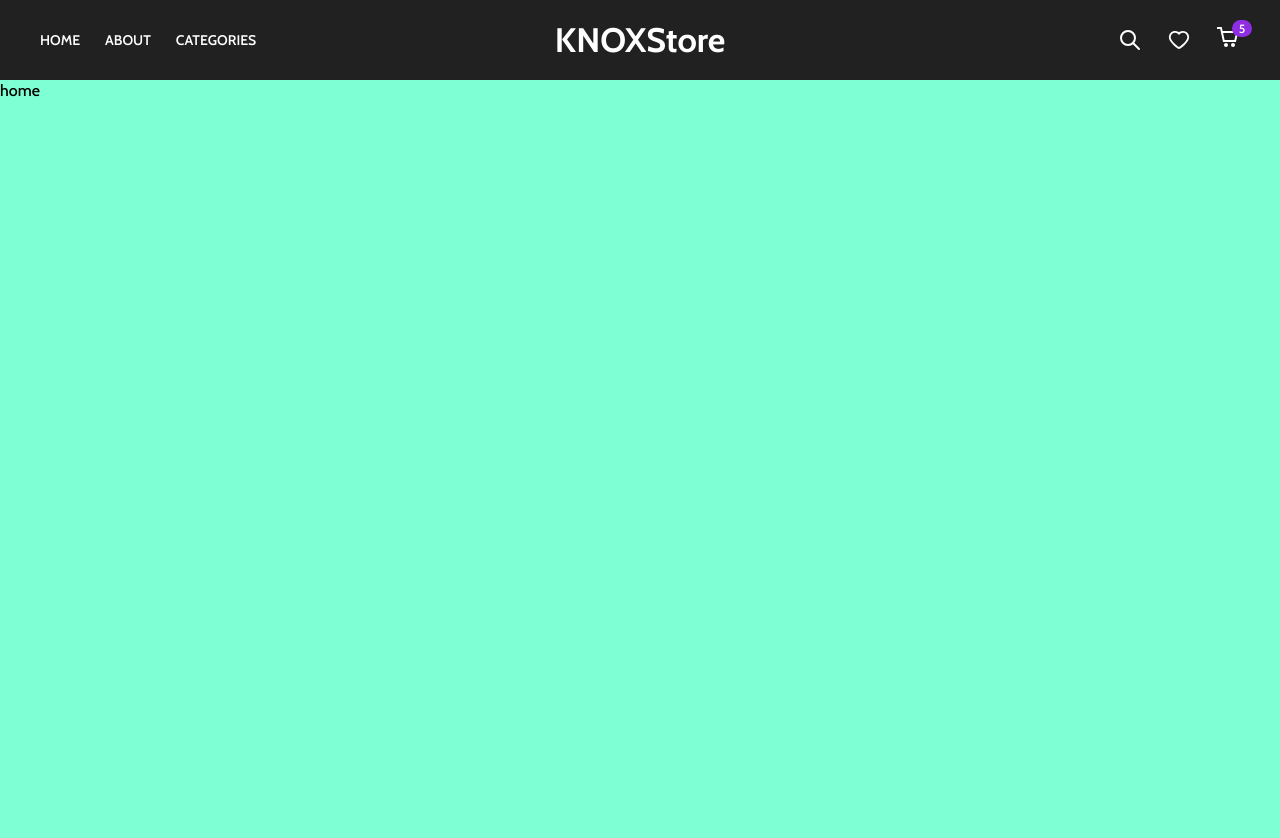
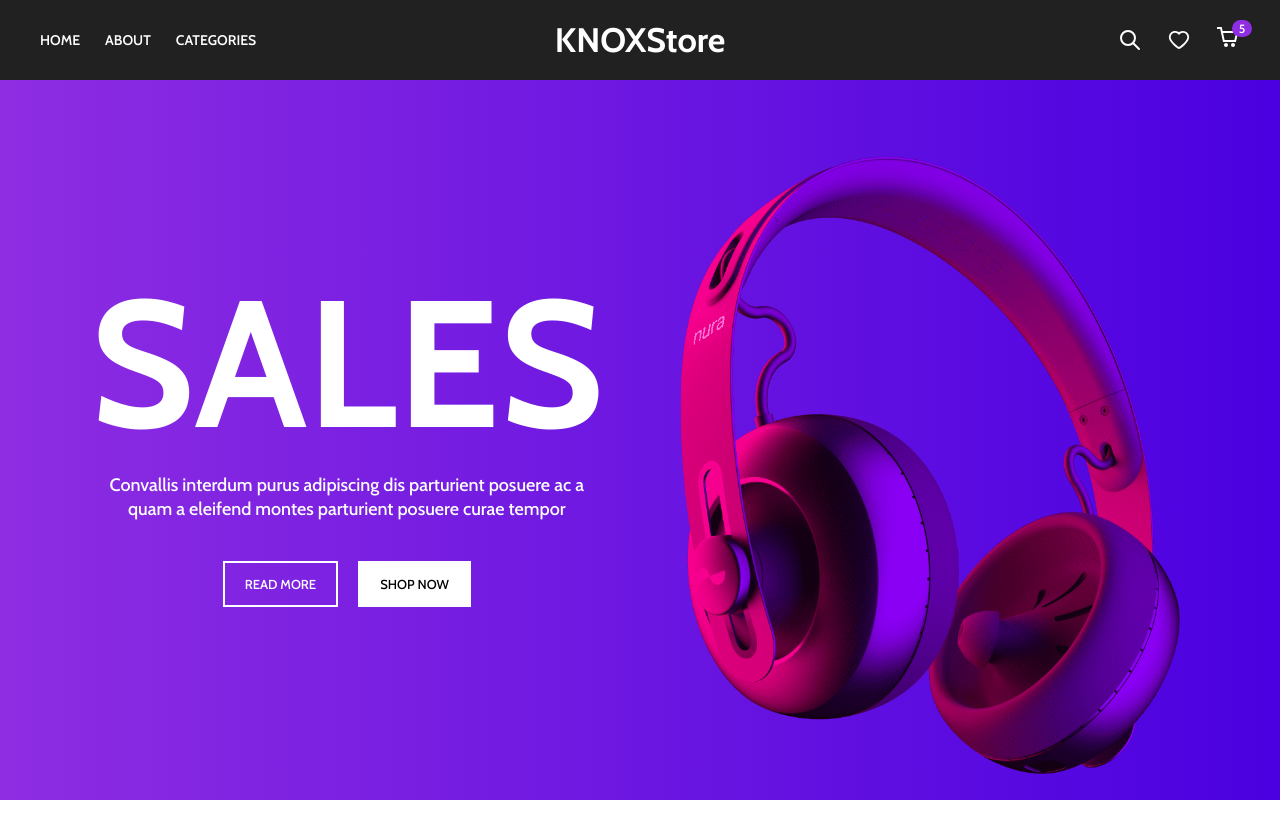
Before and after one commit to krishnKakadiya/React_e_commerce, a React (Create React App) app: page / in a window 1280 px wide. Shown: the top 838 px of the page. Built offline with nearby package versions, Linux system fonts and the light colour scheme.

Commit message:
Add Banner

```diff
--- a/src/components/Header/Header.jsx
+++ b/src/components/Header/Header.jsx
@@ -11,7 +11,7 @@
 
 const handleScroll = () => {
   const offset = window.scrollY;
-  console.log("offsetY:>>",offset);
+  // console.log("offsetY:>>",offset);
   if(offset > 200){
    setScrolled(true);
   }else{
--- a/src/components/Home/Banner/Banner.jsx
+++ b/src/components/Home/Banner/Banner.jsx
@@ -1,9 +1,27 @@
-import React from 'react'
+import React from "react";
+import "./Banner.scss";
+import BannerImg from "../../../assetes/banner-img.png";
+
 
 const Banner = () => {
   return (
-    <div>Banner</div>
-  )
-}
+    <div className="hero-banner">
+      <div className="content">
+        <div className="text-content">
+          <h1>SALES</h1>
+          <p>
+            Convallis interdum purus adipiscing dis parturient posuere ac a quam
+            a eleifend montes parturient posuere curae tempor
+          </p>
+          <div className="ctas">
+            <div className="banner-cta">Read More</div>
+            <div className="banner-cta v2">Shop Now</div>
+          </div>
+        </div>
+        <img className="banner-img" src={BannerImg} alt="bannerimg" />
+      </div>
+    </div>
+  );
+};
 
-export default Banner
+export default Banner;
--- a/src/components/Home/Banner/Banner.scss
+++ b/src/components/Home/Banner/Banner.scss
@@ -0,0 +1,211 @@
+@import "../../../css-config/mixins.scss";
+// .hero-banner {
+//     padding: 40px 0;
+//     position: relative;
+//     background-image: linear-gradient(to right, #8e2de2, #4a00e0);
+//     @include md {
+//         height: calc(100vh - 80px);  /* here calc method to  delte header 80 px form 100vh */
+//     }
+
+//     .content{
+//         height: 100%;
+//         display: flex;
+//         justify-content: flex-end;
+//         align-items: center;
+//         flex-direction: column-reverse;
+//         max-width: calc(100% - 20px);
+//         margin: 0 auto;
+//         position: relative;
+//         @include md {
+//             flex-direction: row;
+//             max-width: 1200px;
+//         }
+//         .banner-img{
+//             position: relative;
+//             z-index: 9;
+//             width: 200px;
+//             margin-bottom: 20px;
+
+//             /* in table view image css*/
+//             @include md{
+//                 width: 500px;
+//                 margin-right: 60px;
+//                 margin-top: 50px;
+//                 margin-bottom: 0;
+
+//             }
+//             /* in extra large device image css */
+//             @include xxl{
+//                 width: 600px;
+//                 margin-right: 0;
+//                 // margin-top: 50px;
+//                 margin-top: 0;
+//                 margin-bottom: 0;
+//             }
+//         }
+//             .text-content{
+//                 display: flex;
+//                 flex-direction: column;
+//                 align-items: center;
+//                 text-align: center;
+//                  color: white!important;
+//                  @include md {
+//                     position: absolute;
+//                     left: 50px;
+//                     top: 50%;
+//                     transform: translateY(-50%);
+
+//                  }
+//                  @include xxl{
+//                     left: 0;
+//                  }
+//                  h1{
+//                     font-size: 80px;
+//                     font-weight: 700;
+//                     line-height: 1;
+//                     margin-bottom: 20px;
+//                     @include md {
+//                         font-style: 180px;
+
+//                     }
+//                  }
+//                  p{
+//                     min-width: 300px;
+//                     font-style: 14px;
+
+//                      @include md {
+//                          font-style: 18px;
+//                          min-width: 500px;
+//                          line-height: 24;
+
+//                         //  margin-bottom: 40px;
+//                         }
+//                     }
+//                     .ctas{
+//                         display: flex;
+//                         justify-content: center;
+//                         gap: 20px;
+//                         .banner-cta{
+//                             text-transform: uppercase;
+//                             font-style: 13px;
+//                             font-weight: 500px;
+//                             border: 2 px solid white;
+//                             padding: 10 20;
+//                             cursor:pointer;
+//                              &.v2{
+//                               background-color: white;
+//                               color: black;
+
+//                              }
+//                              &:hover{
+//                                  opacity: 0.6;
+//                              }
+
+//                         }
+//                     }
+
+//             }
+//     }
+
+// }
+
+@import "../../../css-config/mixins.scss";
+.hero-banner {
+    padding: 40px 0;
+    position: relative;
+    background-image: linear-gradient(to right, #8e2de2, #4a00e0);
+    @include md {
+        height: calc(100vh - 80px);
+    }
+    .content {
+        height: 100%;
+        display: flex;
+        justify-content: flex-end;
+        align-items: center;
+        flex-direction: column-reverse;
+        max-width: calc(100% - 20px);
+        margin: 0 auto;
+        position: relative;
+        @include md {
+            flex-direction: row;
+            max-width: 1200px;
+        }
+        .banner-img {
+            position: relative;
+            z-index: 9;
+            width: 200px;
+            margin-bottom: 20px;
+            @include md {
+                width: 500px;
+                margin-right: 60px;
+                margin-top: 50px;
+                margin-bottom: 0;
+            }
+            @include xxl {
+                width: 600px;
+                margin-right: 0;
+                margin-top: 0;
+            }
+        }
+        .text-content {
+            color: white;
+            text-align: center;
+            display: flex;
+            flex-direction: column;
+            align-items: center;
+            @include md {
+                position: absolute;
+                left: 50px;
+                top: 50%;
+                transform: translateY(-50%);
+            }
+            @include xxl {
+                left: 0;
+            }
+            h1 {
+                font-size: 80px;
+                font-weight: 700;
+                line-height: 1;
+                color: white;
+                margin-bottom: 20px;
+                @include md {
+                    font-size: 180px;
+                }
+            }
+            p {
+                max-width: 300px;
+                font-size: 14px;
+                line-height: 20px;
+                margin-bottom: 20px;
+                @include md {
+                    max-width: 500px;
+                    font-size: 18px;
+                    line-height: 24px;
+                    margin-bottom: 40px;
+                }
+            }
+            .ctas {
+                display: flex;
+                justify-content: center;
+                gap: 20px;
+                .banner-cta {
+                    text-transform: uppercase;
+                    font-size: 13px;
+                    font-weight: 500;
+                    width: fit-content;
+                    border: 2px solid white;
+                    padding: 10px 20px;
+                    transition: all ease 0.3s;
+                    cursor: pointer;
+                    &.v2 {
+                        background-color: white;
+                        color: black;
+                    }
+                    &:hover {
+                        opacity: 0.6;
+                    }
+                }
+            }
+        }
+    }
+}
--- a/src/components/Home/Home.jsx
+++ b/src/components/Home/Home.jsx
@@ -1,10 +1,11 @@
 import React from 'react'
 import './Home.scss';
+import Banner from './Banner/Banner';
 
 const Home = () => {
   return (
     <div className='home'>
-      home
+      <Banner />
     </div>
   )
 }
--- a/src/components/Home/Home.scss
+++ b/src/components/Home/Home.scss
@@ -3,5 +3,4 @@
 .home{
 
   height: 2000px;
-  background-color: aquamarine;
 }
```
